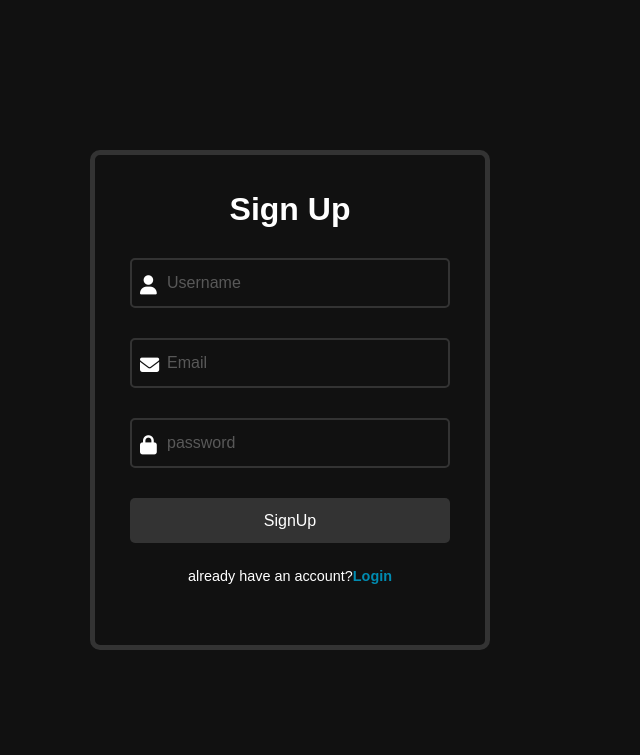
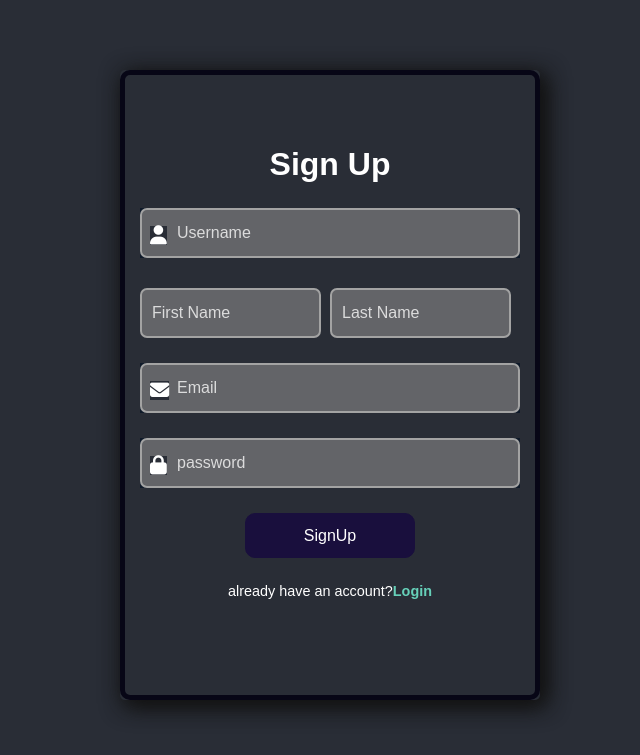
Before and after one commit to MohammadRauf0/WebProgrammingProject, a PHP site: page /Authontication/SignUp.php in a window 1280 px wide. Shown: the top 755 px of the page, without its empty margins (640-1280 px from the left). Run offline with PHP 8.4, Linux system fonts and the light colour scheme; some libraries are stand-ins or nearby versions.

Commit message:
new Login page with the sign up page

```diff
--- a/Authontication/Login.php
+++ b/Authontication/Login.php
@@ -10,7 +10,7 @@
 
 <body>
   <div class="body">
-    <div class="wrapper">
+    <div class="wrapperLog">
       <form action="" method="post">
         <h2>Log in</h2>
 
--- a/Authontication/SignUp.php
+++ b/Authontication/SignUp.php
@@ -10,14 +10,22 @@
 
 <body>
   <div class="body">
-    <div class="wrapper">
+    <div class="wrapperSign main">
       <form action="" method="post">
         <h2>Sign Up</h2>
-
         <div class="input-box">
           <span class="icon"><i class="fa-solid fa-user"></i></span>
           <input type="text" placeholder="Username" required />
         </div>
+        <div class="style09">
+        <div class="input-boxSpecial right">
+          <input type="text" placeholder="First Name" required />
+        </div>
+        <div class="input-boxSpecial left">
+          <input type="text" placeholder="Last Name" required />
+        </div>
+        </div>
+
         <div class="input-box">
           <span class="icon"><i class="fa-solid fa-envelope"></i></span>
           <input type="email" placeholder="Email" required />
--- a/Authontication/style.css
+++ b/Authontication/style.css
@@ -58,24 +58,32 @@
   text-align: center;
   margin: 10px auto;
 }
+*/
 .style09 {
-
   display: grid;
   grid-template-areas:
-    "main main main main main"
-    "right right left left left";
-  grid-gap: 10px;
-  margin: 10px auto;
+    " main main main main main main"
+    " right right right left left left";
+  grid-gap: 5px 0px;
+  margin: 0;
 }
+
 .main {
   grid-area: main;
 }
+
 .right {
   grid-area: right;
 }
+
 .left {
   grid-area: left;
 }
+
+.input-boxSpecial {
+  display: flex;
+}
+/*
 .style10 {
   text-align: left;
   margin: 0px 26px;
@@ -101,27 +109,43 @@
 * {
   margin: 0;
   padding: 0;
-  background: #111111;
+  background: #292d36;
   box-sizing: border-box;
   font-family: Arial, Helvetica, sans-serif;
 }
 
 .body {
-  /* display:;
-  right: 10%;
-  bottom: 50%; */
-  margin-top: 150px;
-  margin-right: 150px;
+  margin-top: 70px;
+  margin-right: 100px;
   float: right;
-  /* transform: translate(50%, 50%); */
   min-height: 500px;
-  background: #111111;
+  /* background: #131c2a; */
+  box-shadow: 5px 5px 20px #131313, 5px 5px 25px #131313;
+  border-radius: 5px;
+  @media (max-width: 250px) {
+    margin-top: 150px;
+    margin: 125px auto;
+    float: right;
+    min-height: 500px;
+    background-color: #131c2a;
+  }
 }
 
-.wrapper {
+.wrapperSign {
+  width: 420px;
+  padding: 15px;
+  height: 630px;
+  border: 5px solid #070616;
+  border-radius: 10px;
+  transition: 0.5s;
+  display: flex;
+  justify-content: center;
+  align-items: center;
+}
+
+.wrapperLog {
   width: 400px;
   height: 500px;
-  background: transparent;
   border: 5px solid #333;
   border-radius: 10px;
   transition: 0.5s;
@@ -130,54 +154,84 @@
   justify-content: center;
   align-items: center;
 }
-.wrapper:hover {
-  border: 5px solid #00ffff;
-  box-shadow: 0 0 20px #00ffff, inset 0 0 20px #aef5f5;
-}
 h2 {
   font-size: 2em;
   text-align: center;
   color: #fff;
   transition: 0.5s;
 }
-.wrapper:hover h2 {
-  color: #00ffff;
-}
 .input-box {
   position: relative;
-  width: 320px;
-  margin: 30px 0;
+  width: 100%;
+  margin: 25px 0;
+  background-color: #0e1929;
+}
+.input-boxSpecial {
+  display: flex;
+  justify-content: space-between;
+  width: 100%; /* Adjusted width to leave some space on both sides */
+}
+
+.input-boxSpecial input {
+  width: 95%;
+  height: 50px;
+  background-color: #636468;
+  border: 2px solid #a3a3a3;
+  outline: none;
+  border-radius: 7px;
+  font-size: 1em;
+  color: #a3a3a3;
+  padding: 0 10px;
+  transition: 0.5s;
+  box-sizing: border-box;
+}
+
+.input-boxSpecial input:hover {
+  background-color: #24288d;
+  border: 2px solid #24288d;
+  color: #a3a3a3;
+  transition: 0.5s;
+}
+
+.input-boxSpecial input::placeholder {
+  color: #e2e2e2f1;
 }
 .input-box input {
   width: 100%;
   height: 50px;
-  background: transparent;
-  border: 2px solid #333;
+  background-color: #636468;
+  border: 2px solid #a3a3a3;
   outline: none;
-  border-radius: 5px;
+  border-radius: 7px;
   font-size: 1em;
-  color: #fff;
+  color: #a3a3a3;
   padding: 0 10px 0 35px;
   transition: 0.5s;
 }
-.wrapper:hover .input-box input {
-  border: 2px solid #00ffff;
-  box-shadow: 0 0 10px #00ffff, inset 0 0 10px #00ffff;
+.input-box input:hover {
+  width: 100%;
+  height: 50px;
+  background-color: #24288d;
+  border: 2px solid #24288d;
+  outline: none;
+  border-radius: 7px;
+  font-size: 1em;
+  color: #a3a3a3;
+  padding: 0 10px 0 35px;
+  transition: 0.5s;
 }
 .input-box input::placeholder {
-  color: #ffffff4d;
+  color: #e2e2e2f1;
 }
 .input-box .icon {
   position: absolute;
   left: 10px;
+  background: transparent;
   width: 0px;
   color: #fff;
   font-size: 1.2em;
   line-height: 55px;
   transition: 0.5s;
-}
-.wrapper:hover .input-box .icon {
-  color: #00ffff;
 }
 .forget-pass {
   margin: -15px 0 15px;
@@ -192,22 +246,38 @@ h2 {
 }
 button {
   position: relative;
-  width: 100%;
+  width: 170px;
   height: 45px;
-  background: #333;
-  border: none;
+  margin: 0 auto;
+  background: #190f3d;
+  border: 1px solid #190f3d;
   outline: none;
-  border-radius: 5px;
+  border-radius: 10px;
   cursor: pointer;
   font-size: 1em;
   color: #fff;
   font-weight: 500;
   transition: 0.5s;
+  display: flex;
+  justify-content: center;
+  align-items: center;
 }
-.wrapper:hover button {
-  background: #00ffff;
-  color: #111111;
-  box-shadow: 0 0 20px #00ffff;
+button:hover {
+  position: relative;
+  width: 100%;
+  height: 45px;
+  background: #66d0b9;
+  border: 1px solid #66d0b9;
+  outline: none;
+  border-radius: 10px;
+  cursor: pointer;
+  font-size: 1em;
+  color: #fff;
+  font-weight: 500;
+  transition: 0.5s;
+  display: flex;
+  justify-content: center;
+  align-items: center;
 }
 .register-link {
   font-size: 0.9em;
@@ -218,12 +288,9 @@ button {
   color: #fff;
 }
 .register-link p a {
-  color: #008bb1;
+  color: #66d0b9;
   text-decoration: none;
   font-weight: 600;
-}
-.wrapper:hover .register-link p a {
-  color: #00ffff;
 }
 .register-link p a:hover {
   text-decoration: underline;
```
